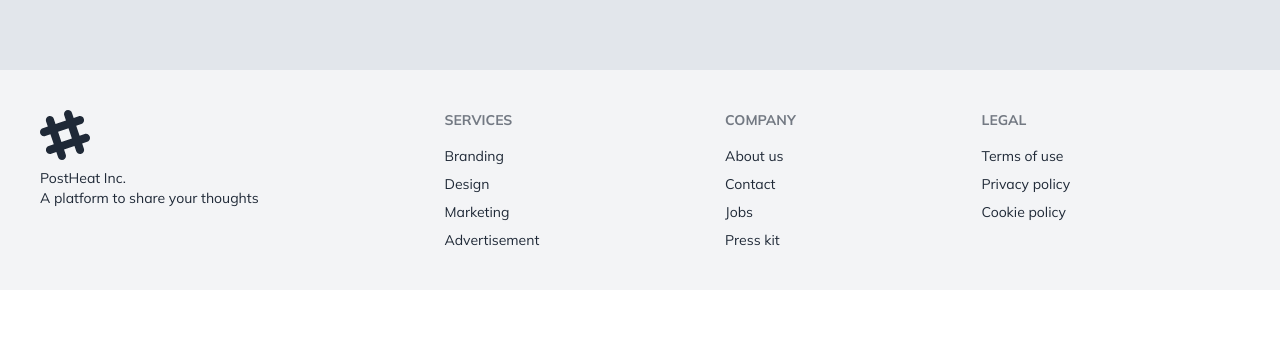
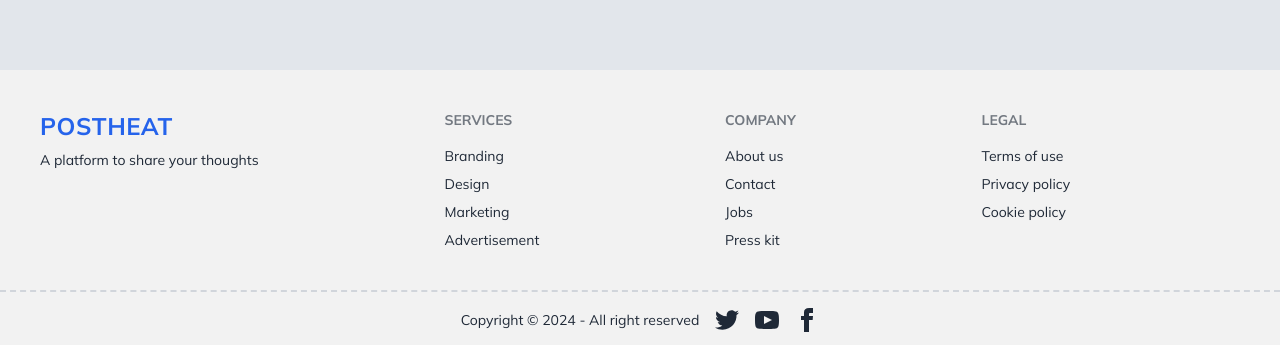
Before and after one commit to SayemTaher/blog-posting-website, a React (Vite) app in the folder blog-post-client/: page /login in a window 1280 px wide. Shown: the part 730-1075 px from the top of the page. Before the commit the page ends 1020 px from the top, so only its background shows below. Built offline with nearby package versions, Linux system fonts and the light colour scheme; no server answers.

Commit message:
details page bug fixed

```diff
--- a/blog-post-client/src/Components/Blogs/Blog.jsx
+++ b/blog-post-client/src/Components/Blogs/Blog.jsx
@@ -26,7 +26,7 @@
        details,
        postedTime,
      } = blog;
-     const [addedItems, setAddedItems] = useState([]);
+
 
      const currentDate = new Date();
      const options = { day: "numeric", month: "long", year: "numeric" };
@@ -38,14 +38,9 @@
          return;
        }
 
-       // Check if the item is already in the wishlist
-       if (addedItems.some((item) => item._id === _id)) {
-         toast.error("This item is already in your wishlist");
-         return;
-       }
 
          const wishListItem = {
-           _id,
+
          user,
          title,
          photoUrl,
@@ -54,9 +49,6 @@
          details,
          AddedTime,
        };
-
-
-       setAddedItems((prevItems) => [...prevItems, wishListItem]);
 
        // Send the item to the server to add it to the wishlist
        fetch("http://localhost:3000/wishlist", {
--- a/blog-post-client/src/Components/Blogs/Details.jsx
+++ b/blog-post-client/src/Components/Blogs/Details.jsx
@@ -17,20 +17,21 @@
     const [comment, setComment] = useState("");
     const [receivedComments, setReceivedComments] = useState([]);
     const { _id: blogId } = loadedBlogdata
+    console.log(loadedBlogdata)
 
  useEffect(() => {
    // Fetch comments for the current blog
    fetch(`http://localhost:3000/comments/${blogId}`)
      .then((res) => res.json())
      .then((data) => {
-       console.log(data);
+    //    console.log(data);
        setReceivedComments(data);
      });
- }, [loadedBlogdata._id]); // Ensure useEffect runs when the blog ID changes
+ }, [loadedBlogdata._id]);
 
  const { _id, title, photoUrl, category, description, details, postedTime } =
      loadedBlogdata;
- const dbUser = loadedBlogdata.user.email;
+
  const userPhoto = user.photoURL;
  const userName = user.displayName;
     const userEmail = user.email;
@@ -49,7 +50,7 @@
        userEmail,
      commentDate
    };
-   if (user.email === dbUser) {
+   if (user.email === loadedBlogdata.user.email) {
      toast.error("Action is not permitted!");
      return;
    }
@@ -77,7 +78,7 @@
       <div className=" flex items-center justify-between  mb-10 border-b-2 border-dashed border-blue-400 pb-4">
         <div className=" flex items-center text-2xl gap-2">
           <LuUserCheck2></LuUserCheck2>
-          <p>{dbUser}</p>
+          <p>{loadedBlogdata.user.email}</p>
         </div>
         <div className=" flex bg-blue-100 text-blue-400 rounded-3xl p-1 text-center justify-center w-[150px] items-center gap-2">
           <LuClock3></LuClock3>
@@ -115,13 +116,11 @@
         </div>
         <div className="mt-2">
           <span className="text-gray-600 text-lg font-bold">Details</span>
-          <p className="mt-2 text-gray-600 font-semibold text-sm ">
-            {details}
-          </p>
+          <p className="mt-2 text-gray-600 font-semibold text-sm ">{details}</p>
         </div>
 
         <div className="flex items-center justify-between mt-4">
-          {user.email === dbUser ? (
+          {user.email === loadedBlogdata.user.email ? (
             <Link to={`/update/${_id}`}>
               <button className="flex items-center gap-2 bg-colorNavy text-white p-2 text-center justify-center rounded-xl w-[120px]">
                 {" "}
@@ -145,7 +144,7 @@
               tabindex="0"
               role="link"
             >
-              {dbUser}
+              {loadedBlogdata.user.email}
             </a>
           </div>
         </div>
@@ -164,10 +163,7 @@
             <form onSubmit={handleComment}>
               <div className="grid grid-cols-1 gap-6 mt-4 sm:grid-cols-2">
                 <div>
-                  <label
-                    className="text-gray-700 "
-                    for="passwordConfirmation"
-                  >
+                  <label className="text-gray-700 " for="passwordConfirmation">
                     Share your thoughts
                   </label>
                   <textarea
@@ -195,15 +191,15 @@
         </div>
       </div>
       <div className="flex flex-col gap-2 mt-5 mb-5 ">
-              <h1 className="bg-blue-100 text-blue-500 rounded-xl text-2xl lg:text-3xl text-semibold p-2 text-center w-[300px]">Latest Comments </h1>
+        <h1 className="bg-blue-100 text-blue-500 rounded-xl text-2xl lg:text-3xl text-semibold p-2 text-center w-[300px]">
+          Latest Comments{" "}
+        </h1>
         <div className="flex flex-col gap-5 ">
-                  {
-                      receivedComments.map(comments =><Comment key={comments._id} comments={comments}></Comment> )
-                  }
-
+          {receivedComments.map((comments) => (
+            <Comment key={comments._id} comments={comments}></Comment>
+          ))}
         </div>
       </div>
-
     </div>
   );
 };
--- a/blog-post-client/src/Components/Shared/Footer.jsx
+++ b/blog-post-client/src/Components/Shared/Footer.jsx
@@ -2,24 +2,13 @@
 
 const Footer = () => {
     return (
-      <div className="bg-gray-100 ">
+      <div className="bg-base-200 ">
         <footer className="footer container mx-auto p-10  text-base-content">
           <aside>
-            <svg
-              width="50"
-              height="50"
-              viewBox="0 0 24 24"
-              xmlns="http://www.w3.org/2000/svg"
-              fillRule="evenodd"
-              clipRule="evenodd"
-              className="fill-current"
-            >
-              <path d="M22.672 15.226l-2.432.811.841 2.515c.33 1.019-.209 2.127-1.23 2.456-1.15.325-2.148-.321-2.463-1.226l-.84-2.518-5.013 1.677.84 2.517c.391 1.203-.434 2.542-1.831 2.542-.88 0-1.601-.564-1.86-1.314l-.842-2.516-2.431.809c-1.135.328-2.145-.317-2.463-1.229-.329-1.018.211-2.127 1.231-2.456l2.432-.809-1.621-4.823-2.432.808c-1.355.384-2.558-.59-2.558-1.839 0-.817.509-1.582 1.327-1.846l2.433-.809-.842-2.515c-.33-1.02.211-2.129 1.232-2.458 1.02-.329 2.13.209 2.461 1.229l.842 2.515 5.011-1.677-.839-2.517c-.403-1.238.484-2.553 1.843-2.553.819 0 1.585.509 1.85 1.326l.841 2.517 2.431-.81c1.02-.33 2.131.211 2.461 1.229.332 1.018-.21 2.126-1.23 2.456l-2.433.809 1.622 4.823 2.433-.809c1.242-.401 2.557.484 2.557 1.838 0 .819-.51 1.583-1.328 1.847m-8.992-6.428l-5.01 1.675 1.619 4.828 5.011-1.674-1.62-4.829z"></path>
-            </svg>
-            <p>
-              PostHeat Inc.
-              <br />A platform to share your thoughts
+            <p className="text-2xl font-bold tracking-wide text-blue-600">
+              POSTHEAT
             </p>
+            <span> A platform to share your thoughts</span>
           </aside>
           <nav>
             <h6 className="footer-title">Services</h6>
@@ -42,6 +31,47 @@
             <a className="link link-hover">Cookie policy</a>
           </nav>
         </footer>
+        <footer className="footer border-t-2 border-gray-300 border-dashed items-center justify-center bg-base-200 p-4  ">
+          <aside className="items-center grid-flow-col">
+
+            <p>Copyright © 2024 - All right reserved</p>
+          </aside>
+          <nav className="grid-flow-col gap-4 md:place-self-center md:justify-self-end">
+            <a>
+              <svg
+                xmlns="http://www.w3.org/2000/svg"
+                width="24"
+                height="24"
+                viewBox="0 0 24 24"
+                className="fill-current"
+              >
+                <path d="M24 4.557c-.883.392-1.832.656-2.828.775 1.017-.609 1.798-1.574 2.165-2.724-.951.564-2.005.974-3.127 1.195-.897-.957-2.178-1.555-3.594-1.555-3.179 0-5.515 2.966-4.797 6.045-4.091-.205-7.719-2.165-10.148-5.144-1.29 2.213-.669 5.108 1.523 6.574-.806-.026-1.566-.247-2.229-.616-.054 2.281 1.581 4.415 3.949 4.89-.693.188-1.452.232-2.224.084.626 1.956 2.444 3.379 4.6 3.419-2.07 1.623-4.678 2.348-7.29 2.04 2.179 1.397 4.768 2.212 7.548 2.212 9.142 0 14.307-7.721 13.995-14.646.962-.695 1.797-1.562 2.457-2.549z"></path>
+              </svg>
+            </a>
+            <a>
+              <svg
+                xmlns="http://www.w3.org/2000/svg"
+                width="24"
+                height="24"
+                viewBox="0 0 24 24"
+                className="fill-current"
+              >
+                <path d="M19.615 3.184c-3.604-.246-11.631-.245-15.23 0-3.897.266-4.356 2.62-4.385 8.816.029 6.185.484 8.549 4.385 8.816 3.6.245 11.626.246 15.23 0 3.897-.266 4.356-2.62 4.385-8.816-.029-6.185-.484-8.549-4.385-8.816zm-10.615 12.816v-8l8 3.993-8 4.007z"></path>
+              </svg>
+            </a>
+            <a>
+              <svg
+                xmlns="http://www.w3.org/2000/svg"
+                width="24"
+                height="24"
+                viewBox="0 0 24 24"
+                className="fill-current"
+              >
+                <path d="M9 8h-3v4h3v12h5v-12h3.642l.358-4h-4v-1.667c0-.955.192-1.333 1.115-1.333h2.885v-5h-3.808c-3.596 0-5.192 1.583-5.192 4.615v3.385z"></path>
+              </svg>
+            </a>
+          </nav>
+        </footer>
       </div>
     );
 };
--- a/blog-post-client/src/main.jsx
+++ b/blog-post-client/src/main.jsx
@@ -84,7 +84,7 @@
       },
       {
         path: "/update/:id",
-        element: <Update></Update>,
+        element:<PrivateRoute> <Update></Update></PrivateRoute>,
         loader: ({ params }) => fetch(`http://localhost:3000/blogs/${params.id}`),
       },
     ],
```
Lines whose indentation alone changed are shown as unchanged.
